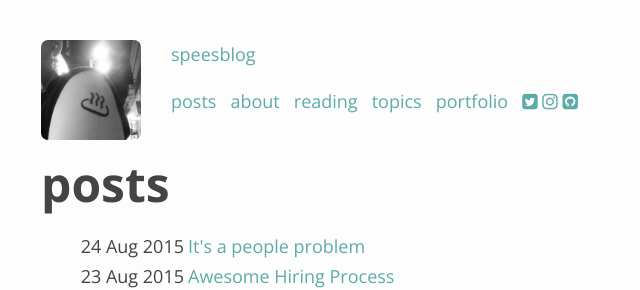
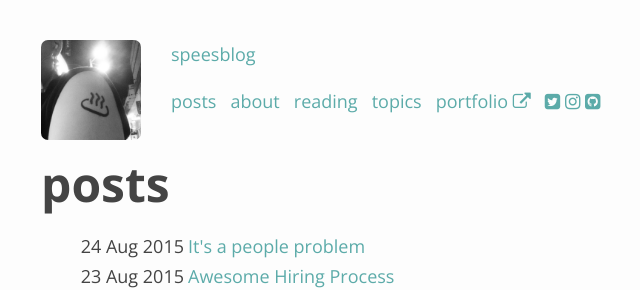
Before and after one commit to shelbyspees/speesblog, a Jekyll site: the page built from index.html, in a window 1280 px wide. Shown: the top 290 px of the page, without its empty margins (249-889 px from the left). Built offline with Jekyll 4.4.1, drawn with Linux system fonts in a browser that asks for light colours; nearby versions of some CDN libraries; comment, search, counter and statistics services are not loaded.

Commit message:
Add external link icon for portfolio site

```diff
--- a/_config.yml
+++ b/_config.yml
@@ -12,7 +12,7 @@ links:
     url:          /reading
   - name:         topics
     url:          /topics
-  - name:         portfolio
+  - name:         portfolio <i class="fa fa-external-link"></i>
     url:          http://shelbyspees.me
 
 highlighter:      pygments
```
